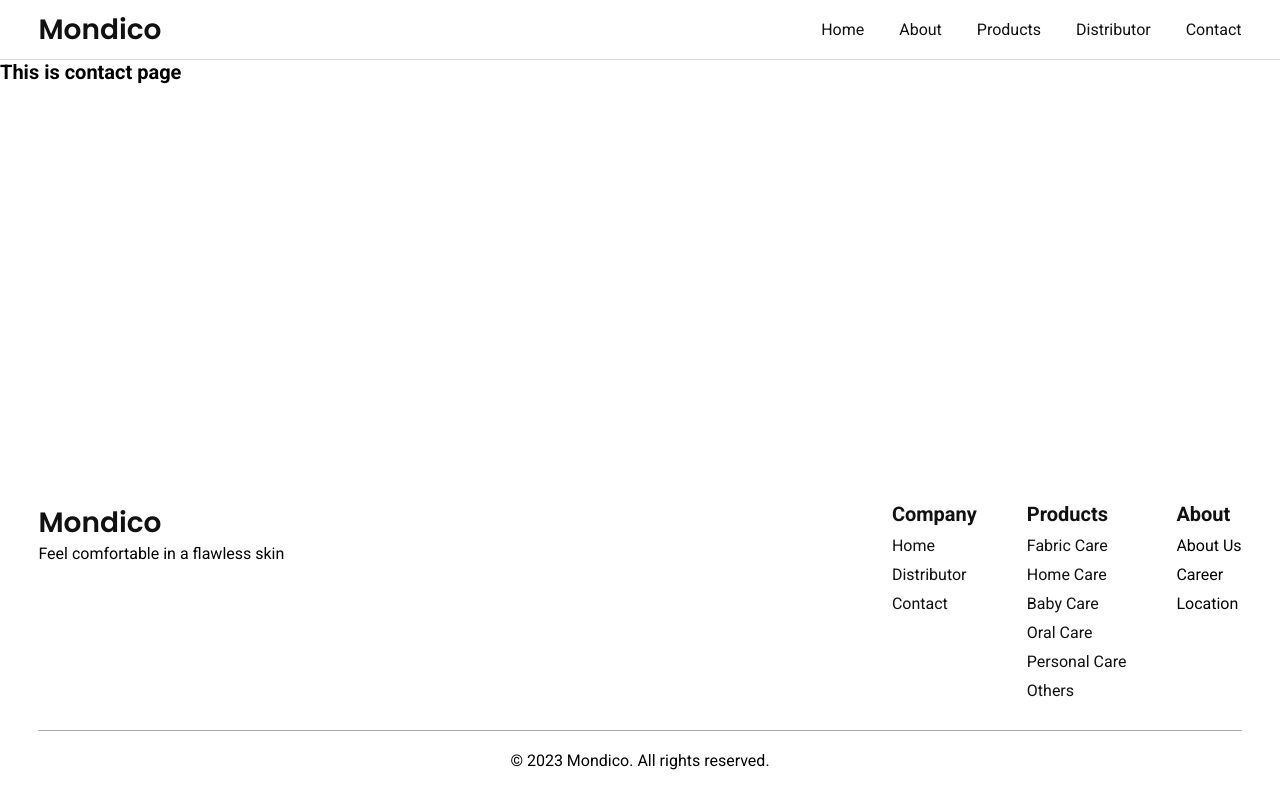
After one commit to CaptainVee/mondico, a Django app: page /contact/ in a window 1280 px wide. The commit adds this page. Run offline with Django 4.2, Linux system fonts and the light colour scheme.

Commit message:
added some couple of blank pages

```diff
--- a/product/urls.py
+++ b/product/urls.py
@@ -1,6 +1,10 @@
 from django.urls import path
-from .views import home
+from .views import home, about, contact, product_item
 
 urlpatterns = [
     path("", home, name="home"),
+    path("about/", about, name="about"),
+    path("about/", about, name="about"),
+    path("contact/", contact, name="contact"),
+    path("products/", product_item, name="product_item"),
 ]
--- a/product/views.py
+++ b/product/views.py
@@ -3,4 +3,13 @@ from django.shortcuts import render
 # Create your views here.
 
 def home(request):
-    return render(request, "product/index.html")
+    return render(request, "product/home.html")
+
+def about(request):
+    return render(request, "product/about.html")
+
+def product_item(request):
+    return render(request, "product/product_item.html")
+
+def contact(request):
+    return render(request, "product/contact.html")
--- a/templates/base.html
+++ b/templates/base.html
@@ -2,6 +2,7 @@
 
 <!DOCTYPE html>
 <html lang="en">
+
 <head>
   <meta charset="UTF-8" />
   <meta http-equiv="X-UA-Compatible" content="IE=edge" />
@@ -9,6 +10,7 @@
   <link rel="stylesheet" href="{% static 'base.css' %}" />
   <title>{% block title %} Mondico {% endblock %}</title>
 </head>
+
 <body>
 
 
@@ -24,7 +26,9 @@
         <div class="navigation__links--link">
           <a href="#">About</a>
           <div class="navigation__links--link-dropdown navigation__links--link-dropdown-products">
+            <a href="{% url 'about' %}">
               <div class="navigation__links--link-dropdown-item">About Us</div>
+            </a>
             <div class="navigation__links--link-dropdown-item">Career</div>
             <div class="navigation__links--link-dropdown-item">Location</div>
           </div>
@@ -32,19 +36,31 @@
         <div class="navigation__links--link">
           <a href="#">Products</a>
           <div class="navigation__links--link-dropdown navigation__links--link-dropdown-products">
+            <a href="{% url 'product_item' %}">
               <div class="navigation__links--link-dropdown-item">Fabric Care</div>
+            </a>
+            <a href="{% url 'product_item' %}">
               <div class="navigation__links--link-dropdown-item">Home Care</div>
+            </a>
+            <a href="{% url 'product_item' %}">
               <div class="navigation__links--link-dropdown-item">Baby Care</div>
+            </a>
+            <a href="{% url 'product_item' %}">
               <div class="navigation__links--link-dropdown-item">Oral Care</div>
+            </a>
+            <a href="{% url 'product_item' %}">
               <div class="navigation__links--link-dropdown-item">Personal Care</div>
+            </a>
+            <a href="{% url 'product_item' %}">
               <div class="navigation__links--link-dropdown-item">Others</div>
+            </a>
           </div>
         </div>
         <div class="navigation__links--link">
           <a href="#">Distributor</a>
         </div>
         <div class="navigation__links--link">
-            <a href="#">Contact</a>
+          <a href="{% url 'contact' %}">Contact</a>
         </div>
       </div>
     </div>
@@ -55,24 +71,26 @@
   <footer class="max-wrapper footer-wrapper">
     <div class="max-wrapper__content footer">
       <div>
-          <div class="footer__logo"><h1>Mondico</h1></div>
+        <div class="footer__logo">
+          <h1>Mondico</h1>
+        </div>
         <p>Feel comfortable in a flawless skin</p>
       </div>
       <div class="footer__links">
         <div>
           <h1>Company</h1>
-            <p><a href="#">Home</a></p>
+          <p><a href="{% url 'home' %}">Home</a></p>
           <p><a href="#">Distributor</a></p>
-            <p><a href="#">Contact</a></p>
+          <p><a href="{% url 'contact' %}">Contact</a></p>
         </div>
         <div>
           <h1>Products</h1>
-            <p><a href="#">Fabric Care</a></p>
-            <p><a href="#">Home Care</a></p>
-            <p><a href="#">Baby Care</a></p>
-            <p><a href="#">Oral Care</a></p>
-            <p><a href="#">Personal Care</a></p>
-            <p><a href="#">Others</a></p>
+          <p><a href="{% url 'product_item' %}">Fabric Care</a></p>
+          <p><a href="{% url 'product_item' %}">Home Care</a></p>
+          <p><a href="{% url 'product_item' %}">Baby Care</a></p>
+          <p><a href="{% url 'product_item' %}">Oral Care</a></p>
+          <p><a href="{% url 'product_item' %}">Personal Care</a></p>
+          <p><a href="{% url 'product_item' %}">Others</a></p>
         </div>
         <div>
           <h1>About</h1>
@@ -83,9 +101,10 @@
       </div>
     </div>
     <div class="max-wrapper__content copyright">
-        © 2023 Dribbble. All rights reserved.
+      © 2023 Mondico. All rights reserved.
     </div>
   </footer>
 
 </body>
+
 </html>
--- /dev/null
+++ b/templates/product/contact.html
@@ -0,0 +1,7 @@
+{% extends "base.html" %}
+
+{% block content %}
+<main>
+    <h1>This is contact page</h1>
+</main>
+{% endblock%}
--- a/templates/product/index.html
+++ b/templates/product/product_item.html
@@ -1,7 +1,7 @@
 {% extends "base.html" %}
 
 {% block content %}
-    <main>
-
-    </main>
+<main>
+    <h1>This is product item page</h1>
+</main>
 {% endblock%}
```
Also changed, not shown: templates/product/about.html (added, +7 -0 lines), templates/product/home.html (added, +7 -0 lines). Lines whose indentation alone changed are shown as unchanged.
